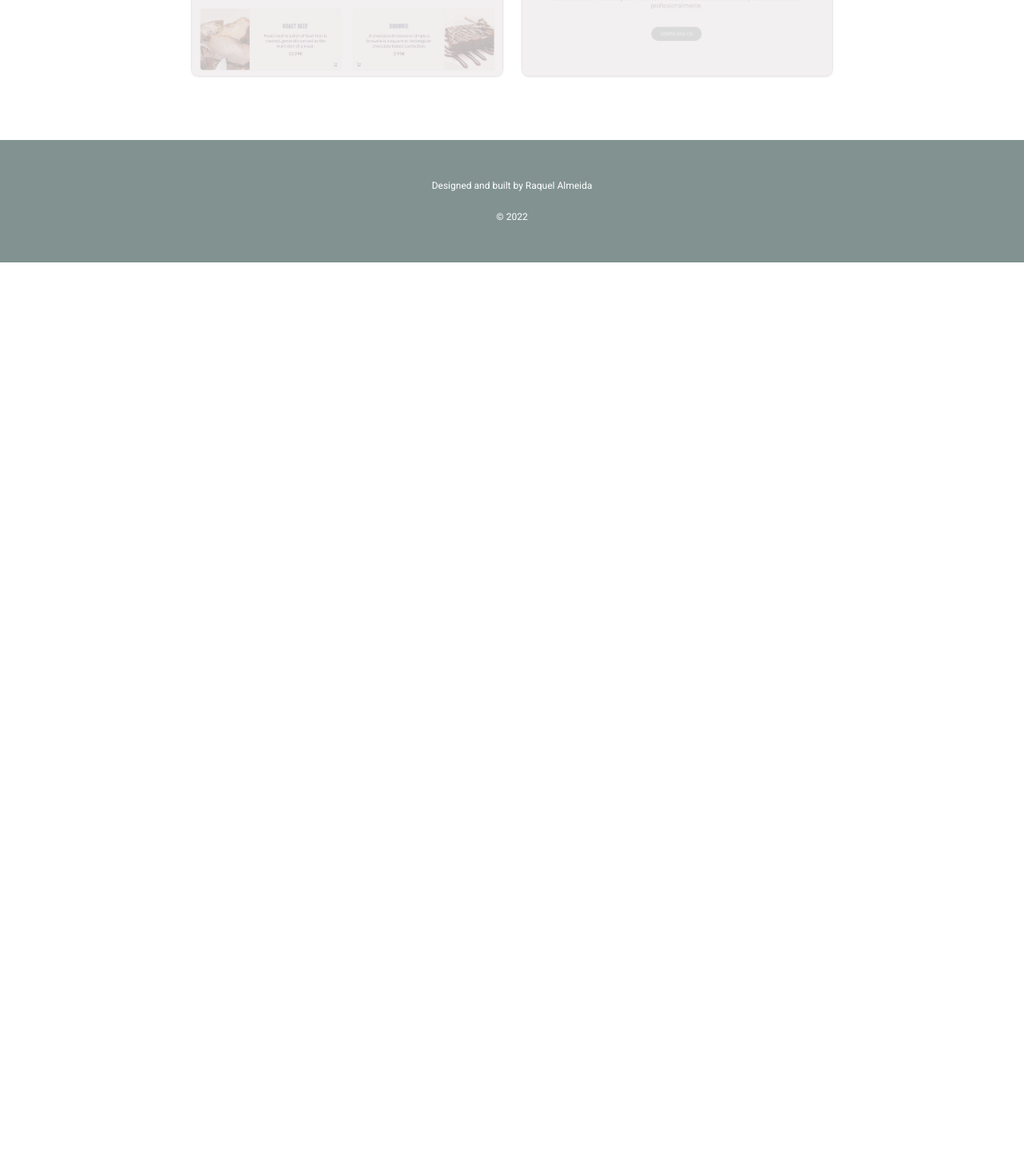
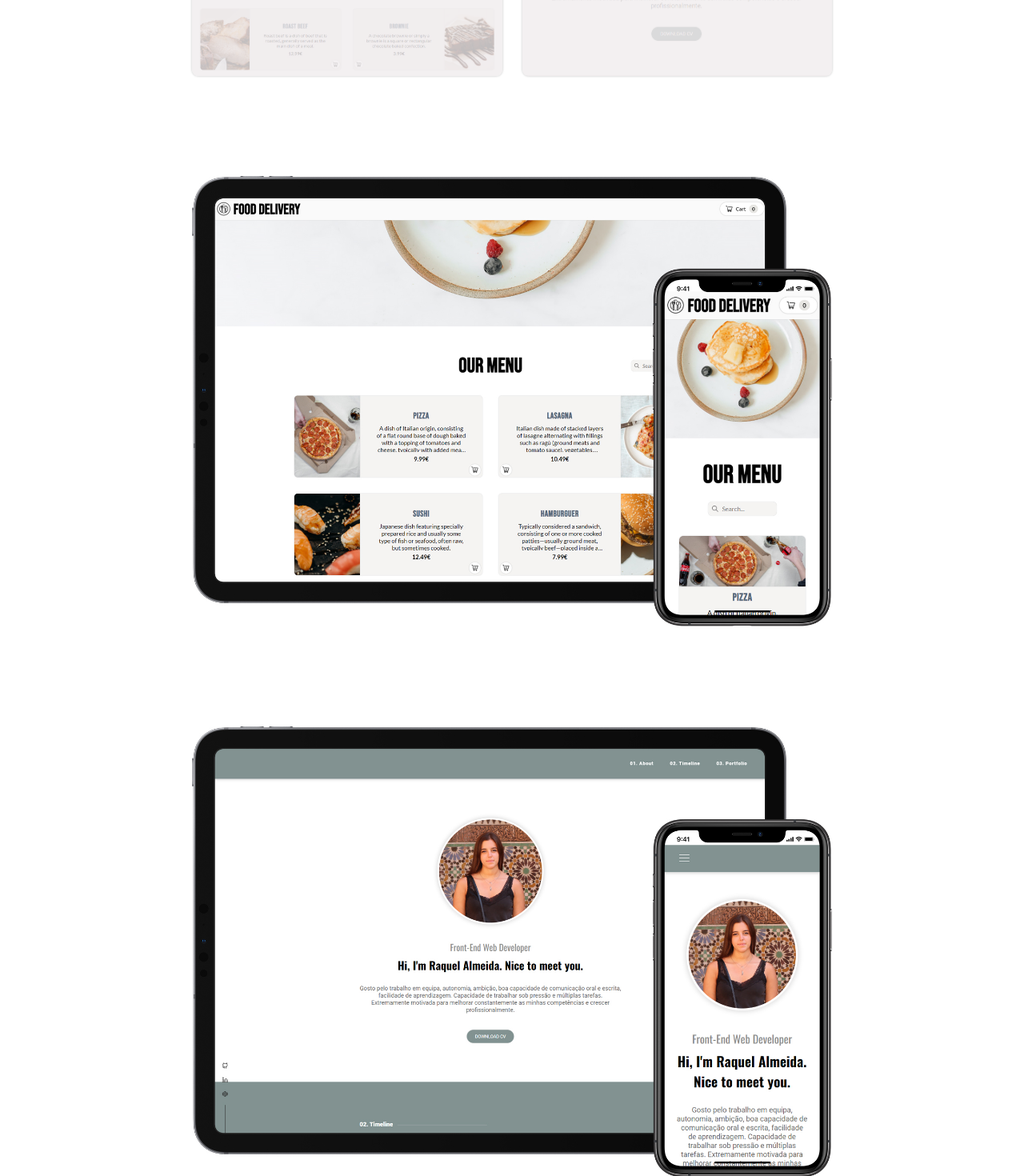
Before and after one commit to Raquel-Almeida/curriculum, a React (Create React App) app: page / in a window 1280 px wide. Shown: the part 1600-3070 px from the top of the page at 80% size. Before the commit the page ends 1928 px from the top, so only its background shows below. Built offline with nearby package versions, Linux system fonts and the light colour scheme.

Commit message:
New Portfolio Images Added

```diff
--- a/src/components/Portfolio/Portfolio.jsx
+++ b/src/components/Portfolio/Portfolio.jsx
@@ -3,6 +3,9 @@ import Card from "../UI/Card/Card";
 import Button from "../UI/Button/Button";
 
 import styles from "./Portfolio.module.scss";
+
+import FoodDeliveryDevices from "../../assets/FoodDeliveryDevices.jpg";
+import CurriculumDevices from "../../assets/CurriculumDevices.jpg";
 
 export default function Portfolio() {
   return (
@@ -29,6 +32,8 @@ export default function Portfolio() {
             ></Button>
           </Card>
         </div>
+        <img src={FoodDeliveryDevices} alt="" />
+        <img src={CurriculumDevices} alt="" />
       </div>
     </section>
   );
--- a/src/components/Portfolio/Portfolio.module.scss
+++ b/src/components/Portfolio/Portfolio.module.scss
@@ -80,6 +80,11 @@
       }
     }
   }
+  img {
+    width: 100%;
+    padding: 100px 0 0 0;
+    margin: 0 auto;
+  }
 }
 
 @media screen and (max-width: 700px) {
```
Also changed, not shown: src/assets/CurriculumDevices.jpg (added), src/assets/FoodDeliveryDevices.jpg (added).
